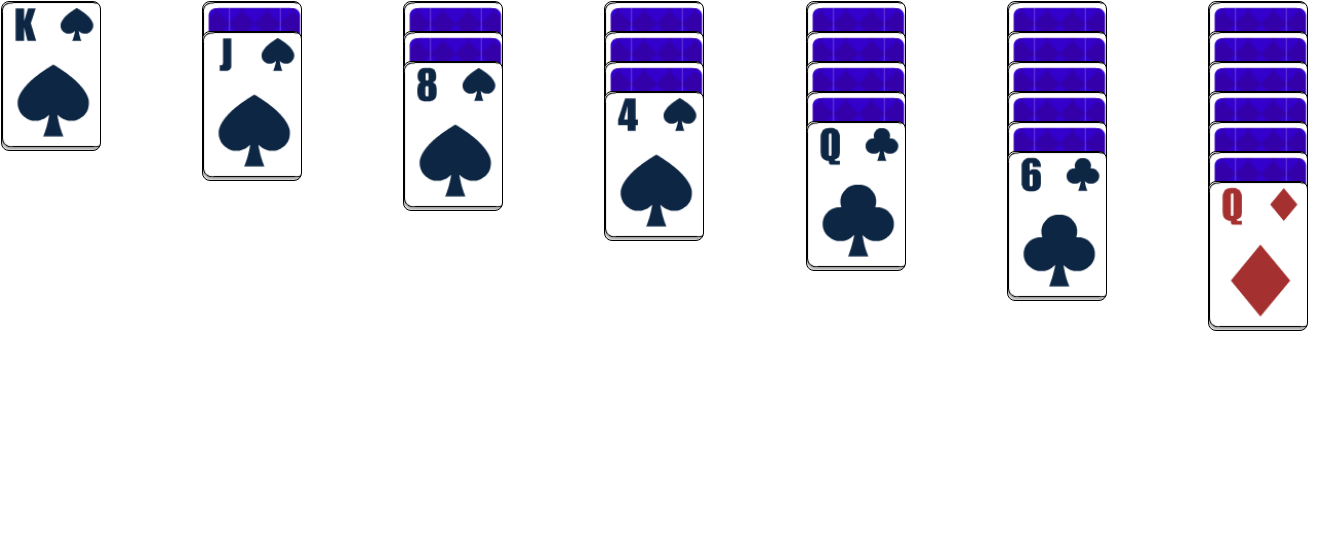
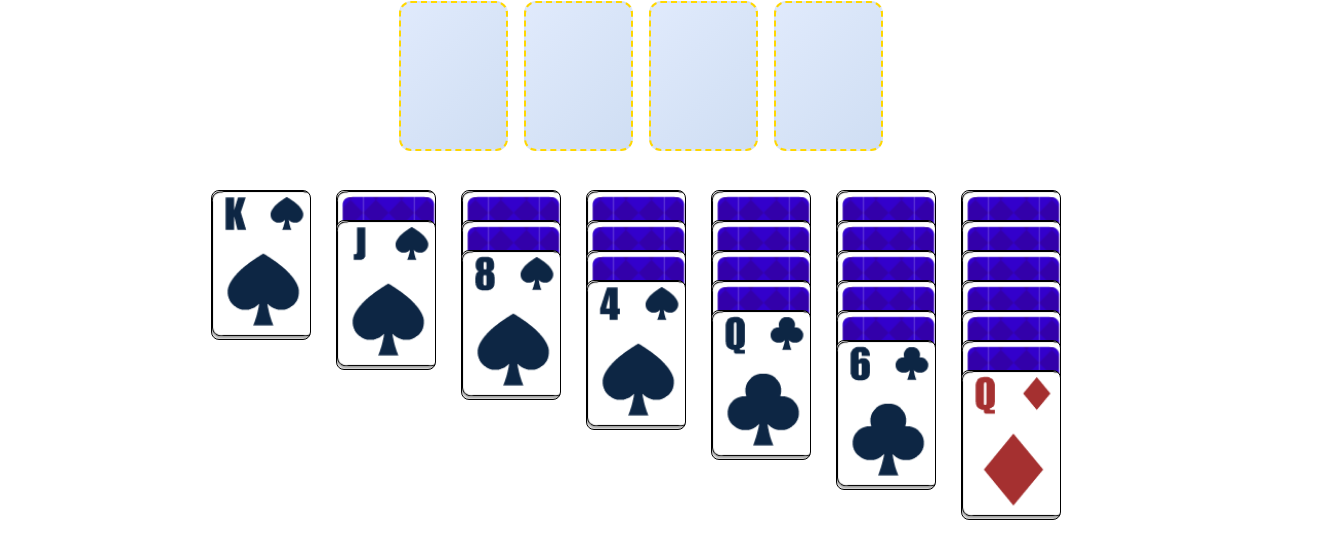
Before and after one commit to hamidriaz1998/solitaire-svelte, a Svelte app: page / in a window 1280 px wide. Shown: the top 558 px of the page, 1317 px wide, since content can reach past the window. Built offline with nearby package versions, Linux system fonts and the light colour scheme.

Commit message:
Add Foundation component

```diff
--- a/src/App.svelte
+++ b/src/App.svelte
@@ -2,10 +2,25 @@
   import Tableau from "./components/Tableau.svelte";
   import { Tableau as tab } from "./gameLogic/Tableau";
   import { Deck } from "./gameLogic/Deck";
+  import Foundation from "./components/Foundation.svelte";
+  import { Foundation as fnd } from "./gameLogic/Foundation";
   const deck = new Deck();
   const tableau = new tab(deck);
+  const foundation = new fnd();
 </script>
 
 <main>
-  <Tableau {tableau} />
+  <div class="game-container">
+    <Foundation {foundation} {tableau} />
+    <Tableau {tableau} />
+  </div>
 </main>
+
+<style>
+  .game-container {
+    display: flex;
+    flex-direction: column;
+    align-items: center;
+    gap: 40px; /* Space between Foundation and Tableau */
+  }
+</style>
--- /dev/null
+++ b/src/components/Foundation.svelte
@@ -0,0 +1,98 @@
+<script lang="ts">
+    import Card from "./Card.svelte";
+    import { Foundation } from "../gameLogic/Foundation";
+    import { Tableau } from "../gameLogic/Tableau";
+    export let foundation: Foundation;
+    export let tableau: Tableau;
+
+    function handleDragOver(event: DragEvent) {
+        event.preventDefault();
+        (event.currentTarget as HTMLElement)?.classList.add("drag-over");
+    }
+
+    function handleDragLeave(event: DragEvent) {
+        (event.currentTarget as HTMLElement)?.classList.remove("drag-over");
+    }
+
+    function handleDrop(event: DragEvent, targetPileIndex: number) {
+        event.preventDefault();
+        (event.currentTarget as HTMLElement)?.classList.remove("drag-over");
+        const data = event.dataTransfer?.getData("text/plain");
+        if (data) {
+            const { pileIndex: fromPileIndex, cardIndex: fromCardIndex } =
+                JSON.parse(data);
+            try {
+                const fromPile = tableau.piles[fromPileIndex];
+                const movingCards = fromPile.cutFromIndex(fromCardIndex);
+                const movingCard = movingCards.getHead();
+
+                if (
+                    movingCard &&
+                    foundation.canPlaceOn(movingCard, targetPileIndex)
+                ) {
+                    foundation.addCardToPile(movingCard, targetPileIndex);
+                    fromPile.getTail()?.flip();
+                } else {
+                    // Move the card(s) back to the tableau pile
+                    fromPile.concat(movingCards);
+                    throw new Error("Invalid move");
+                }
+            } catch (error) {
+                console.error("Invalid move", error);
+            }
+        }
+    }
+</script>
+
+<div class="foundation">
+    {#each foundation.piles as pile, i}
+        <!-- svelte-ignore a11y-no-static-element-interactions -->
+        <div
+            class="pile"
+            on:dragover={handleDragOver}
+            on:dragleave={handleDragLeave}
+            on:drop={(event) => handleDrop(event, i)}
+        >
+            {#if pile.isEmpty()}
+                <div class="placeholder"></div>
+            {:else}
+                <div class="card">
+                    {#if pile.peek()}
+                        <Card card={pile.peek()} />
+                    {/if}
+                </div>
+            {/if}
+        </div>
+    {/each}
+</div>
+
+<style>
+    .foundation {
+        display: flex;
+        justify-content: center;
+        gap: 16px; /* Adjust gap between foundation piles */
+    }
+    .pile {
+        position: relative;
+        width: 109px;
+        height: 150px;
+        border: 1px solid transparent;
+    }
+    .pile.drag-over {
+        border: 2px dashed #000;
+    }
+    .card {
+        width: 109px;
+        height: 150px;
+    }
+    .placeholder {
+        width: 109px;
+        height: 150px;
+        border: 2px dashed #ffd700;
+        background: linear-gradient(135deg, #e0eafc, #cfdef3);
+        border-radius: 12px;
+        display: flex;
+        align-items: center;
+        justify-content: center;
+    }
+</style>
--- a/src/components/Tableau.svelte
+++ b/src/components/Tableau.svelte
@@ -53,7 +53,7 @@
     }
 </script>
 
-<div class="tableau flex justify-center content-center gap-32">
+<div class="tableau">
     {#each tableau.piles as pile, i}
         <!-- svelte-ignore a11y-no-static-element-interactions -->
         <div
@@ -68,7 +68,7 @@
                 {#each pile.toArray() as card, j}
                     <div
                         class="card"
-                        style="top: {j * 30}px;"
+                        style="--card-index: {j};"
                         draggable="true"
                         on:dragstart={(event) => handleDragStart(event, i, j)}
                         on:dragend={handleDragEnd}
@@ -82,17 +82,22 @@
 </div>
 
 <style>
+    .tableau {
+        display: flex;
+        justify-content: center;
+        gap: 16px; /* Adjust gap between piles */
+    }
     .pile {
         position: relative;
         width: 109px;
-        height: 150px;
-        border: 1px solid transparent;
+        /* Remove fixed height to allow pile to grow with number of cards */
     }
     .card {
         position: absolute;
         width: 109px;
         height: 150px;
         transition: transform 0.2s ease;
+        top: calc(var(--card-index) * 30px);
     }
     .card.dragging {
         opacity: 0.5;
@@ -104,7 +109,19 @@
     .placeholder {
         width: 109px;
         height: 150px;
-        border: 1px dashed #ccc;
-        background-color: rgba(0, 0, 0, 0.1);
+        border: 2px dashed #ffd700;
+        background: linear-gradient(135deg, #e0eafc, #cfdef3);
+        border-radius: 12px;
+        box-shadow: 0 4px 6px rgba(0, 0, 0, 0.1);
+        display: flex;
+        align-items: center;
+        justify-content: center;
+    }
+
+    .placeholder::after {
+        content: "Drop Here";
+        font-size: 16px;
+        color: #555;
+        font-weight: bold;
     }
 </style>
--- a/src/gameLogic/Foundation.ts
+++ b/src/gameLogic/Foundation.ts
@@ -2,7 +2,7 @@ import Stack from "../DataStructures/Stack.ts";
 import { Card } from "./Card.ts";
 
 export class Foundation {
-  private piles: Stack<Card>[];
+  piles: Stack<Card>[];
 
   constructor() {
     this.piles = [];
```
